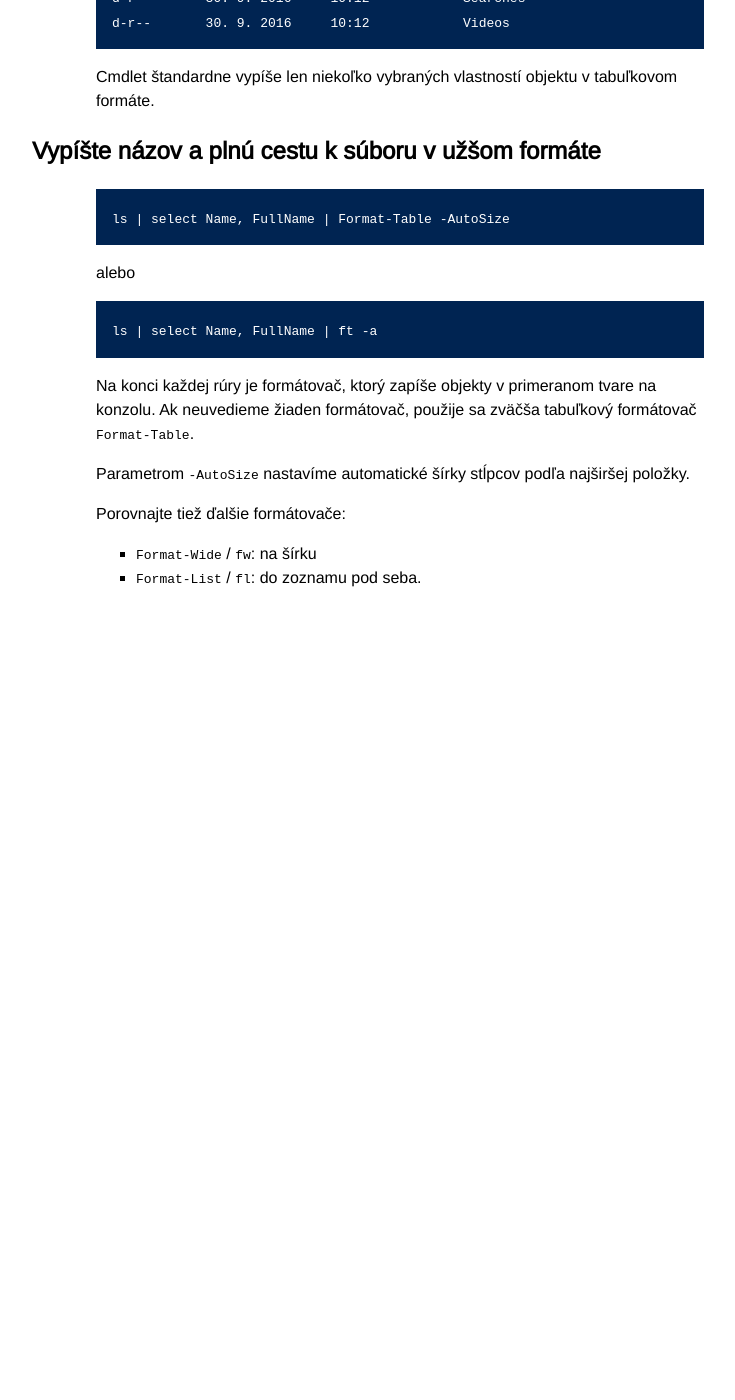
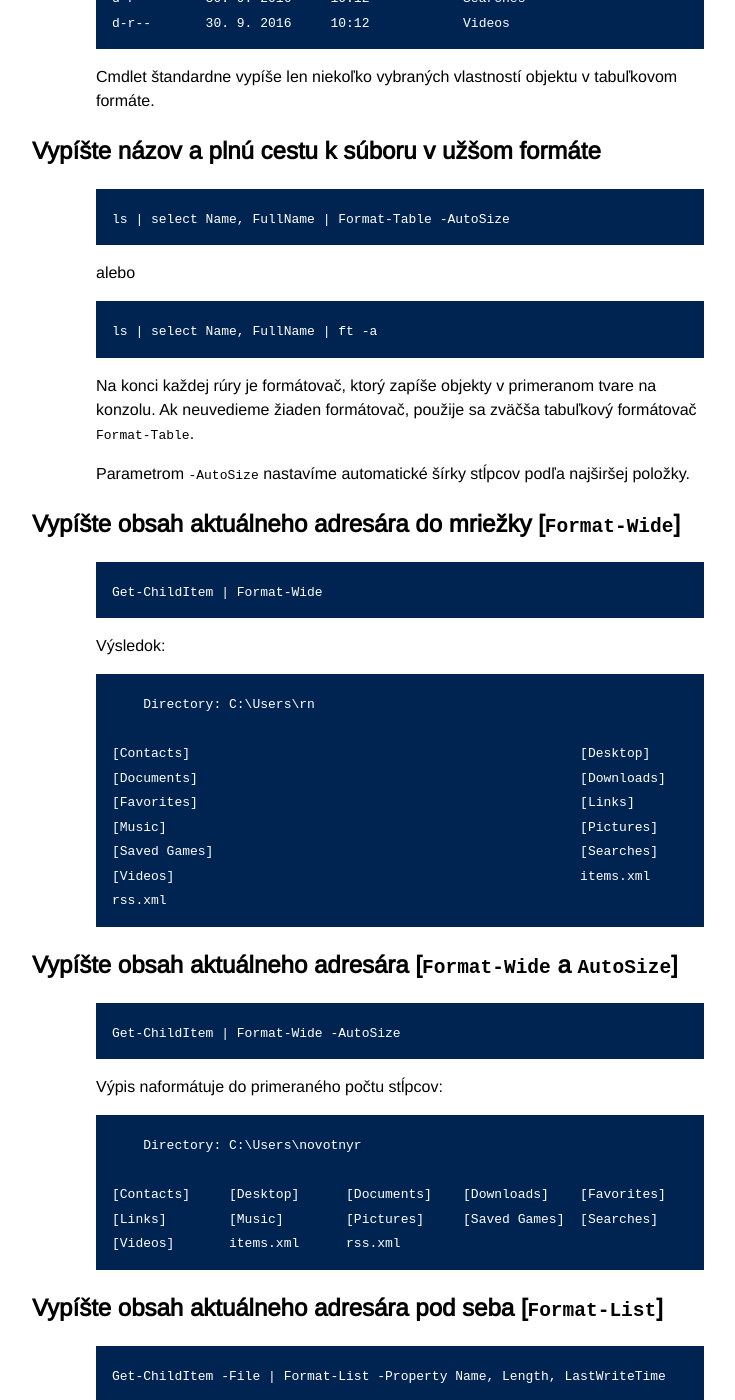
Before and after one commit to novotnyr/powershell-cvicebnica, a Jekyll site: the page built from formatovace.markdown, in a window 1280 px wide and 1400 px high, scrolled down 684 px. Shown: the whole window, without its empty margins (272-1007 px from the left). Built offline with Jekyll 4.4.1, drawn with Linux system fonts in a browser that asks for light colours; before the commit the page ends 1314 px from its top, so only the background shows below that; some of the changed text lies outside the part shown.

Commit message:
Upratovanie formatovacov

```diff
--- a/formatovace.markdown
+++ b/formatovace.markdown
@@ -46,7 +46,51 @@ Na konci každej rúry je formátovač, ktorý zapíše objekty v primeranom tva
 
 Parametrom `-AutoSize` nastavíme automatické šírky stĺpcov podľa najširšej položky.
 
-Porovnajte tiež ďalšie formátovače:
+Vypíšte obsah aktuálneho adresára do mriežky [`Format-Wide`]
+------------------------------------------------------------
 
-*	`Format-Wide` / `fw`: na šírku
-*	`Format-List` / `fl`: do zoznamu pod seba.
+    Get-ChildItem | Format-Wide
+
+Výsledok:
+
+        Directory: C:\Users\rn
+
+    [Contacts]                                                  [Desktop]
+    [Documents]                                                 [Downloads]
+    [Favorites]                                                 [Links]
+    [Music]                                                     [Pictures]
+    [Saved Games]                                               [Searches]
+    [Videos]                                                    items.xml
+    rss.xml
+
+Vypíšte obsah aktuálneho adresára [`Format-Wide` a `AutoSize`]
+--------------------------------------------------------------
+
+    Get-ChildItem | Format-Wide -AutoSize
+
+Výpis naformátuje do primeraného počtu stĺpcov:
+
+        Directory: C:\Users\novotnyr
+
+    [Contacts]     [Desktop]      [Documents]    [Downloads]    [Favorites]
+    [Links]        [Music]        [Pictures]     [Saved Games]  [Searches]
+    [Videos]       items.xml      rss.xml
+
+Vypíšte obsah aktuálneho adresára pod seba [`Format-List`]
+----------------------------------------------------------
+
+    Get-ChildItem -File | Format-List -Property Name, Length, LastWriteTime
+
+Výstup ukáže jednotlivé objekty pod seba, s vlastnosťami pod sebou:
+
+    Name          : items.xml
+    Length        : 57
+    LastWriteTime : 10/7/2018 10:07:11 AM
+
+    Name          : rss.xml
+    Length        : 8929
+    LastWriteTime : 10/9/2018 5:32:33 AM
+
+### Alternatívne riešenie: skrátený zápis [alias `fl`]
+
+    gci -file | fl name, length, lastwritetime
```
Also changed, not shown: oop.markdown (+15 -6 lines).
